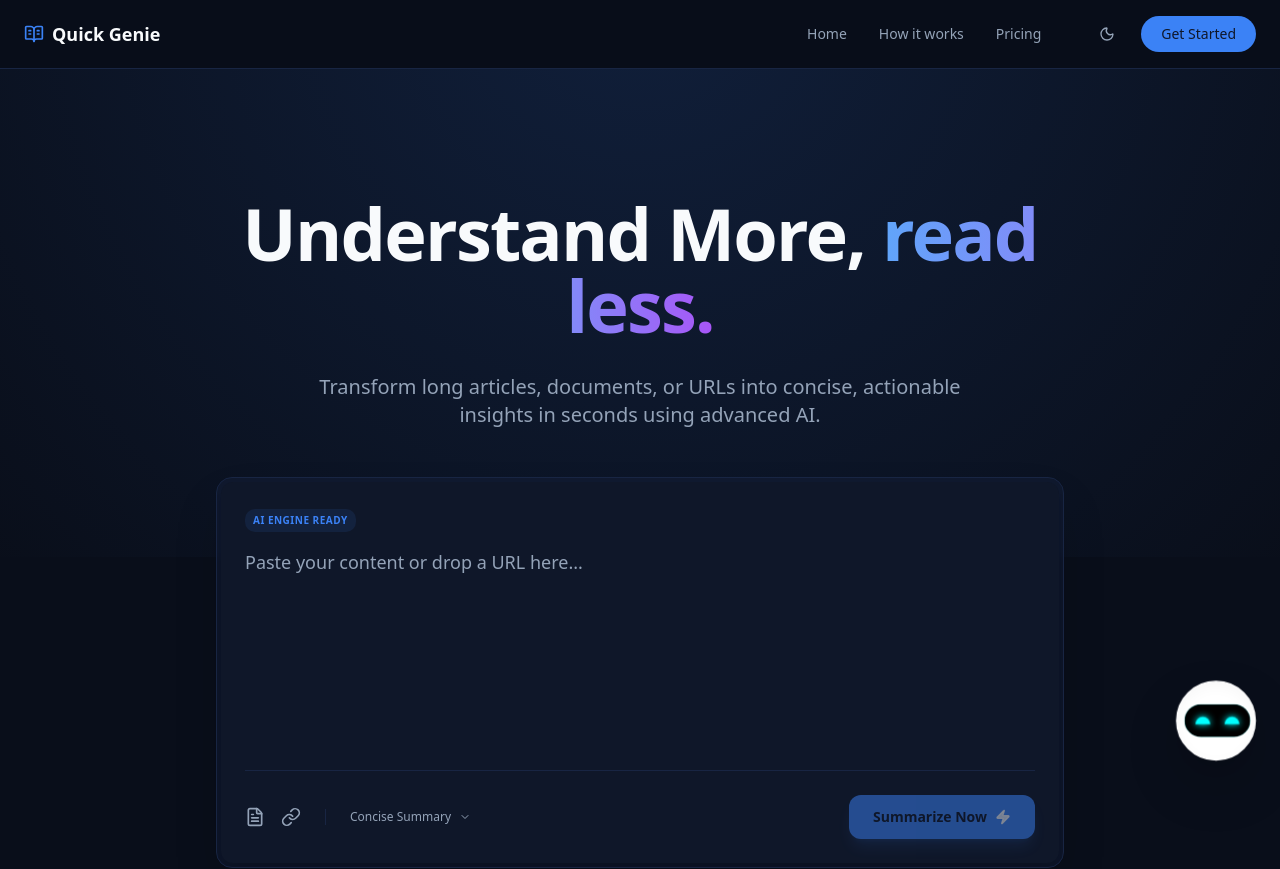
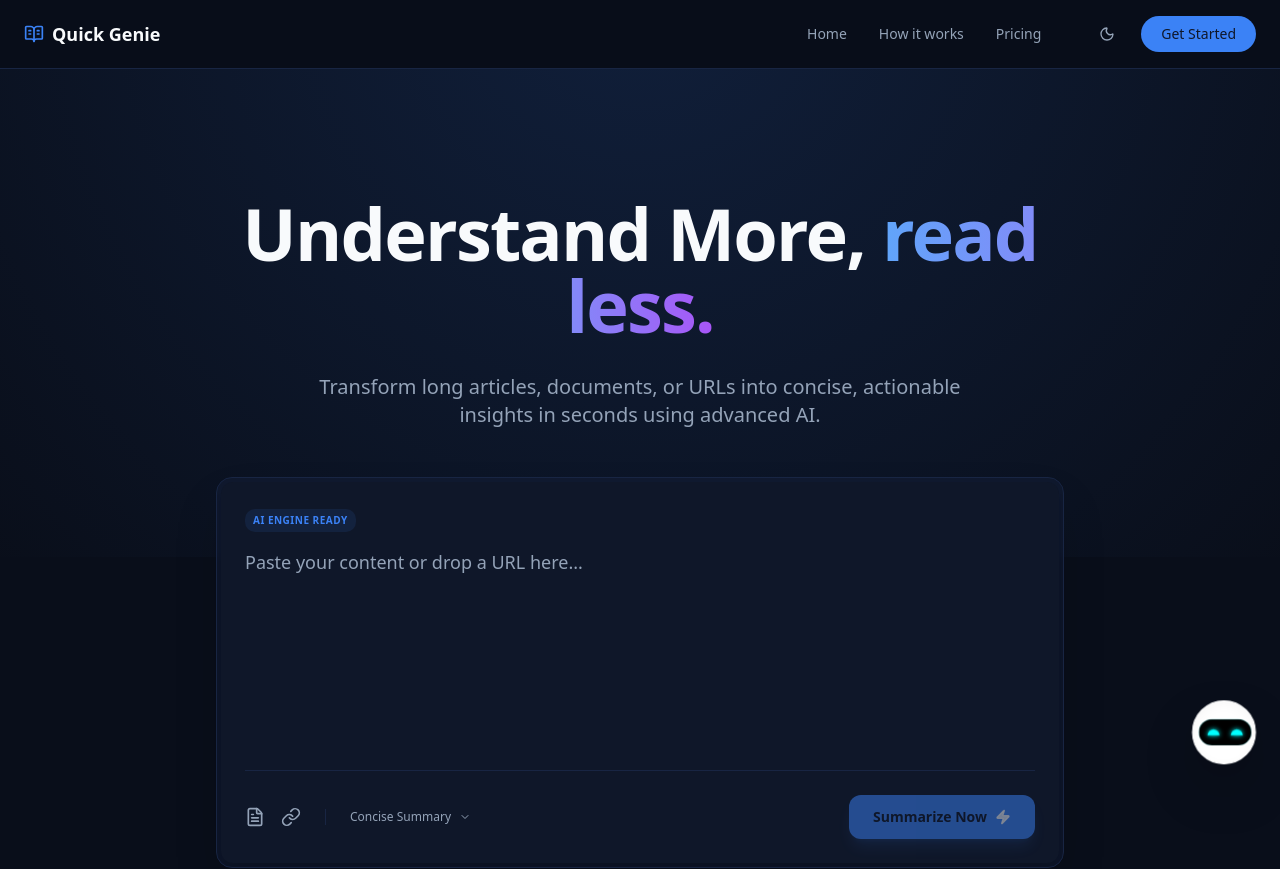
Before and after one commit to ak01abhinav/quickSummarizer, a Next.js app: page / in a window 1280 px wide. Shown: the top 869 px of the page. Built offline with nearby package versions, Linux system fonts and the light colour scheme.

Commit message:
resized bot size

```diff
--- a/src/components/chat/Chatbot.tsx
+++ b/src/components/chat/Chatbot.tsx
@@ -560,18 +560,18 @@ export default function Chatbot() {
       <button
         onClick={() => setIsOpen(true)}
         className={cn(
-          "absolute bottom-0 right-0 h-[80px] w-[80px] p-0 transition-all duration-500 flex items-center justify-center group outline-none border-none focus:outline-none focus:ring-0 active:outline-none focus-visible:outline-none",
+          "absolute bottom-0 right-0 h-[64px] w-[64px] p-0 transition-all duration-500 flex items-center justify-center group outline-none border-none focus:outline-none focus:ring-0 active:outline-none focus-visible:outline-none",
           isOpen
             ? "opacity-0 scale-50 pointer-events-none translate-y-10"
             : "opacity-100 scale-100 hover:scale-[1.05] pointer-events-auto translate-y-0"
         )}
         style={{ WebkitTapHighlightColor: "transparent" }}
       >
-        <AnimatedRobot size={80} className="relative z-10 drop-shadow-2xl" />
+        <AnimatedRobot size={64} className="relative z-10 drop-shadow-2xl" />
 
         {/* Recent Badge if messages exist */}
         {sessions.length > 0 && messages.length > 1 && (
-          <span className="absolute top-2 right-2 h-3.5 w-3.5 bg-red-500 rounded-full border-2 border-background shadow-sm z-20" />
+          <span className="absolute top-1 right-1 h-3.5 w-3.5 bg-red-500 rounded-full border-2 border-background shadow-sm z-20" />
         )}
       </button>
     </div>
```
